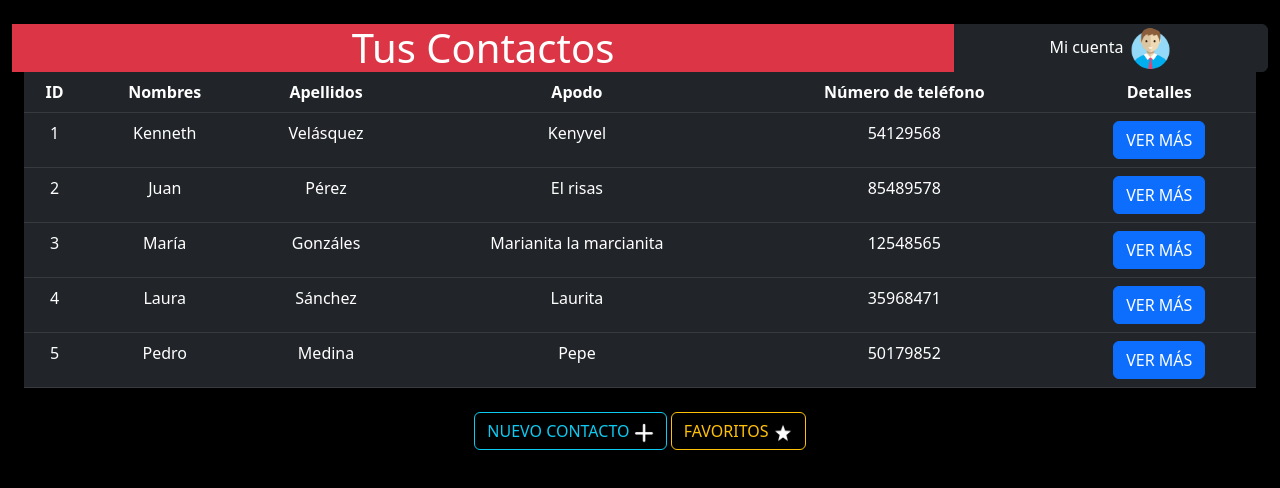
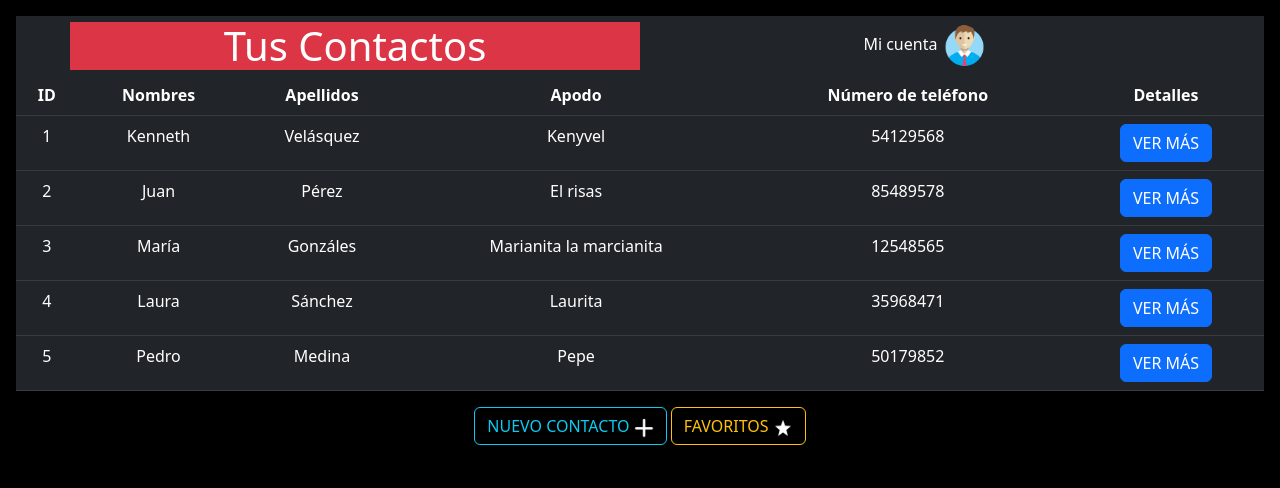
Before and after one commit to kvelasquez-2019504/AgendaWeb-PS-1, a plain HTML site: page assets/pages/contacto.html in a window 1280 px wide. Drawn offline with nearby package versions, Linux system fonts and the light colour scheme.

Commit message:
Se arregló mínimamente el diseño de contacto

```diff
--- a/assets/pages/contacto.html
+++ b/assets/pages/contacto.html
@@ -11,10 +11,17 @@
 </head>
 
 <body class="bg-black">
-    <div class="bg-dark m-4">
-        <div class="row">
-            <H1 class="h1 text-bg-danger text-center col m-0 p-0">Tus Contactos</H1>
-            <button class="btn btn-dark col-sm-3 m-0 p-0">Mi cuenta <img src="../resources/img/Imagen Login.png" width="45px" alt=""></button>
+    <div class="bg-dark m-3">
+        <div class="container text-center">
+            <div class="row align-items-center">
+                <div class="col text-bg-danger m-0">
+                    <H1 class="h1 m-0">Tus Contactos</H1>
+                </div>
+                <div class="col align-items-center m-0">
+                    <button class="btn btn-dark">Mi cuenta <img src="../resources/img/Imagen Login.png" width="45px"
+                            alt=""></button>
+                </div>
+            </div>
         </div>
         <table class="table table-dark table-hover text-center" id="tblContacto">
             <thead>
@@ -75,7 +82,8 @@
             </tbody>
         </table>
     </div>
-    <div class="modal fade" id="contacto-1" data-bs-backdrop="static" data-bs-keyboard="false" tabindex="-1" aria-labelledby="lblContacto1" aria-hidden="true">
+    <div class="modal fade" id="contacto-1" data-bs-backdrop="static" data-bs-keyboard="false" tabindex="-1"
+        aria-labelledby="lblContacto1" aria-hidden="true">
         <div class="modal-dialog modal-dialog-centered">
             <div class="modal-content">
                 <div class="modal-header">
@@ -94,8 +102,10 @@
     </div>
 
     <div class="text-center w-100">
-        <button class="btn btn-outline-info">NUEVO CONTACTO <img src="../resources/img/plus.png" alt="" width="20px" height="20px" class="img-fluid"></button>
-        <button class="btn btn-outline-warning">FAVORITOS <img src="../resources/img/favorito.png" width="20px" height="20px" class="img-fluid" alt=""></button>
+        <button class="btn btn-outline-info">NUEVO CONTACTO <img src="../resources/img/plus.png" alt="" width="20px"
+                height="20px" class="img-fluid"></button>
+        <button class="btn btn-outline-warning">FAVORITOS <img src="../resources/img/favorito.png" width="20px"
+                height="20px" class="img-fluid" alt=""></button>
     </div>
     <script src="https://cdn.jsdelivr.net/npm/bootstrap@5.2.3/dist/js/bootstrap.bundle.min.js"
         integrity="sha384-kenU1KFdBIe4zVF0s0G1M5b4hcpxyD9F7jL+jjXkk+Q2h455rYXK/7HAuoJl+0I4"
```
Lines whose indentation alone changed are shown as unchanged.
